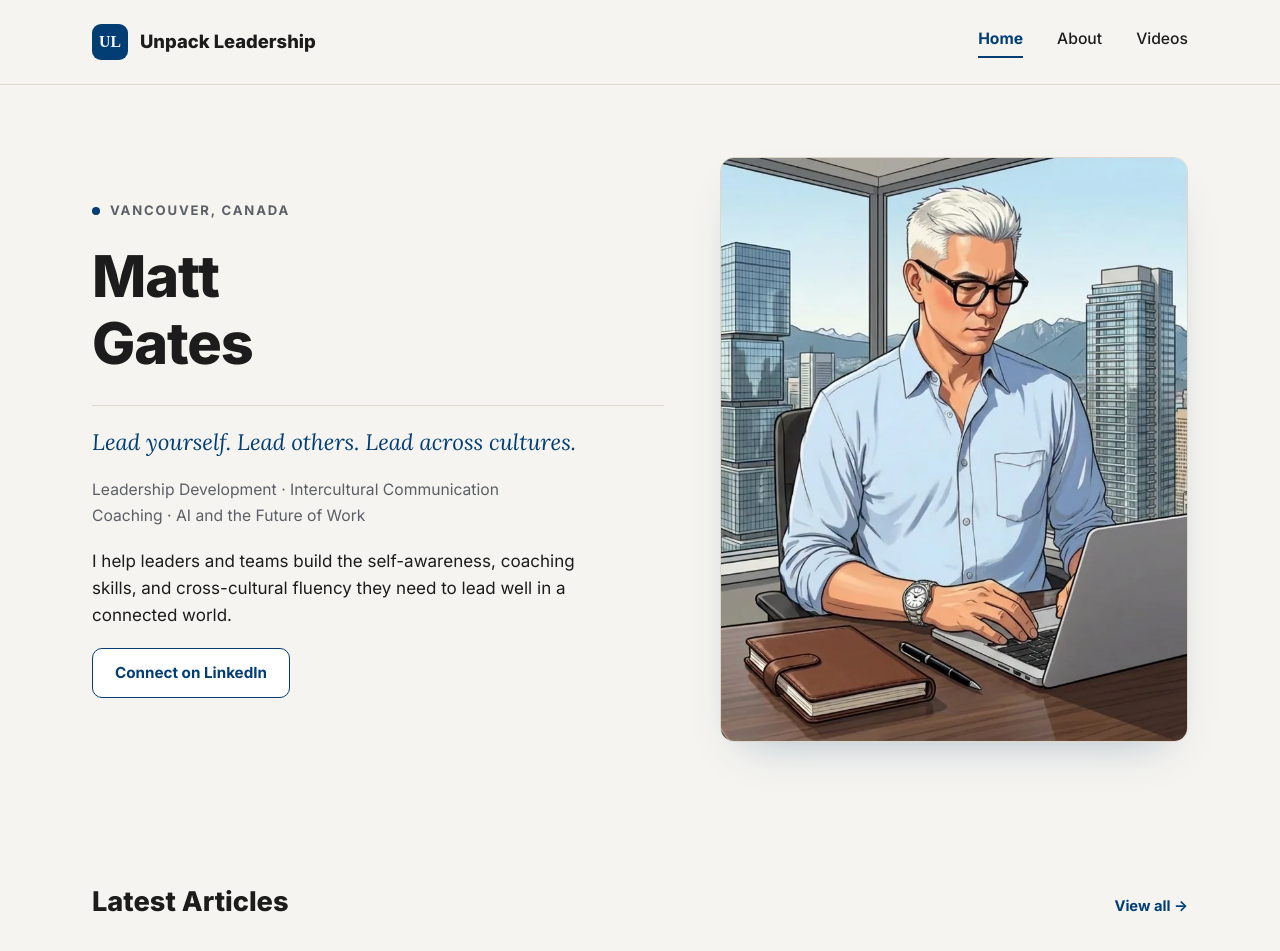
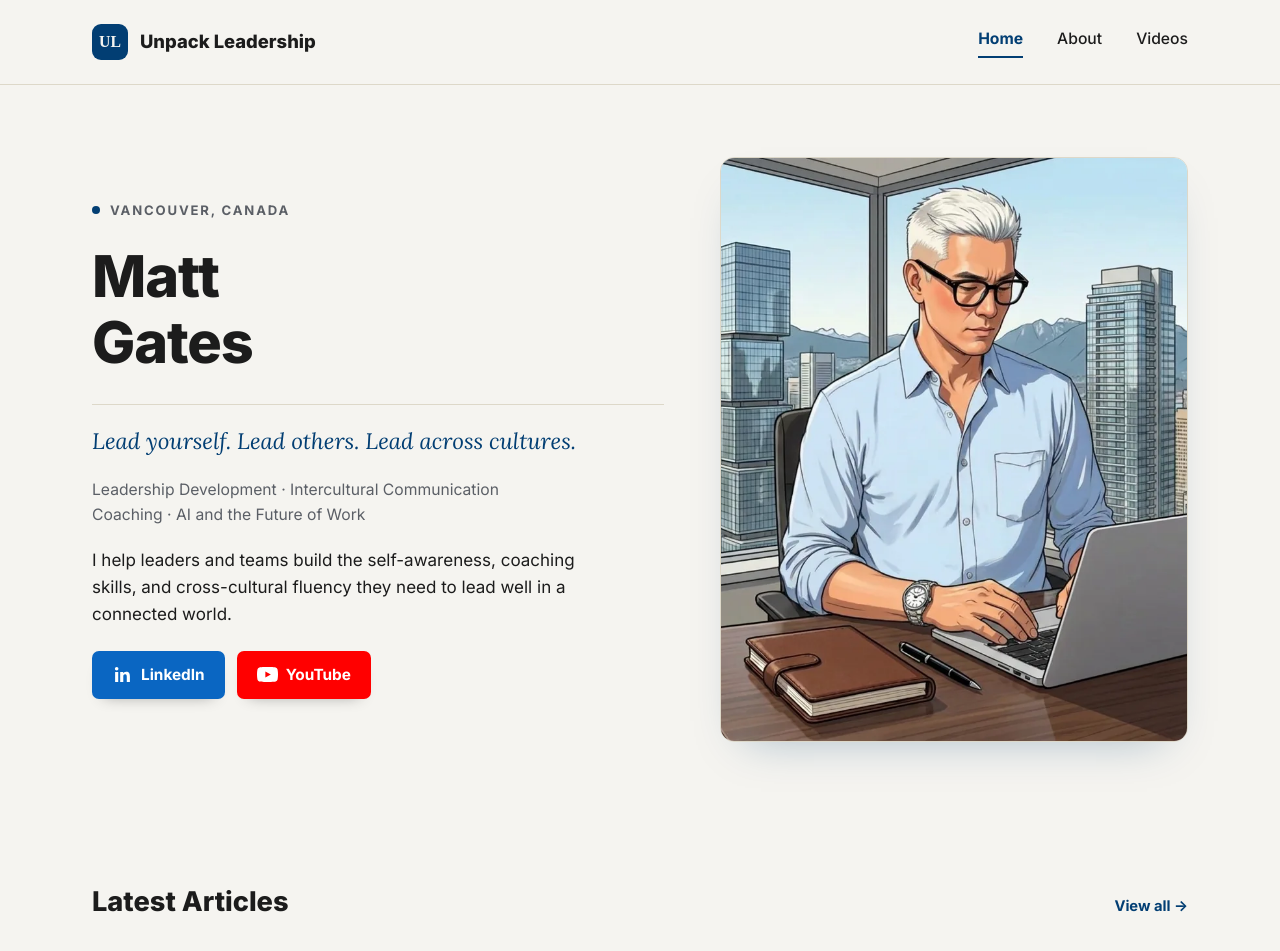
Before and after one commit to mattygates/unpackleadership.com, a Jekyll site: the page built from index.html, in a window 1280 px wide and 1400 px high, cut to the strip 0-957 px from the top of the window. Shown: the top 951 px of the strip. Built offline with Jekyll 4.4.1, drawn with Linux system fonts in a browser that asks for light colours.

Commit message:
Add branded social buttons to hero

```diff
--- a/_includes/hero.html
+++ b/_includes/hero.html
@@ -11,7 +11,21 @@
 
       <p class="hero-bio">{{ site.author.bio }}</p>
 
-      <a class="btn" href="{{ site.social.linkedin }}">Connect on LinkedIn</a>
+      <div class="hero-social" aria-label="Social links">
+        <a class="social-button social-button-linkedin" href="{{ site.social.linkedin }}" target="_blank" rel="noopener">
+          <svg aria-hidden="true" viewBox="0 0 24 24" focusable="false">
+            <path d="M20.45 20.45h-3.56v-5.57c0-1.33-.02-3.04-1.85-3.04-1.85 0-2.13 1.45-2.13 2.94v5.67H9.35V9h3.42v1.57h.05c.48-.9 1.64-1.85 3.37-1.85 3.61 0 4.27 2.37 4.27 5.46v6.27zM5.34 7.43a2.06 2.06 0 1 1 0-4.12 2.06 2.06 0 0 1 0 4.12zM7.12 20.45H3.56V9h3.56v11.45z"/>
+          </svg>
+          <span>LinkedIn</span>
+        </a>
+
+        <a class="social-button social-button-youtube" href="{{ site.social.youtube }}" target="_blank" rel="noopener">
+          <svg aria-hidden="true" viewBox="0 0 24 24" focusable="false">
+            <path d="M23.5 6.2a3.02 3.02 0 0 0-2.13-2.14C19.49 3.56 12 3.56 12 3.56s-7.49 0-9.37.5A3.02 3.02 0 0 0 .5 6.2 31.6 31.6 0 0 0 0 12a31.6 31.6 0 0 0 .5 5.8 3.02 3.02 0 0 0 2.13 2.14c1.88.5 9.37.5 9.37.5s7.49 0 9.37-.5a3.02 3.02 0 0 0 2.13-2.14A31.6 31.6 0 0 0 24 12a31.6 31.6 0 0 0-.5-5.8zM9.55 15.56V8.44L15.82 12l-6.27 3.56z"/>
+          </svg>
+          <span>YouTube</span>
+        </a>
+      </div>
     </div>
 
     <div class="hero-figure">
--- a/assets/css/main.css
+++ b/assets/css/main.css
@@ -210,6 +210,46 @@ p { margin: 0 0 1.1em; }
   color: var(--color-surface);
 }
 .btn-solid:hover { background: var(--color-primary-dark); }
+
+.hero-social {
+  display: flex;
+  flex-wrap: wrap;
+  gap: 12px;
+  margin-top: 22px;
+}
+
+.social-button {
+  display: inline-flex;
+  align-items: center;
+  justify-content: center;
+  gap: 8px;
+  min-height: 48px;
+  padding: 0 20px;
+  border-radius: 7px;
+  color: #fff;
+  font-weight: 700;
+  font-size: 0.96rem;
+  line-height: 1;
+  box-shadow: 0 8px 16px -12px rgba(0, 0, 0, 0.45);
+}
+
+.social-button:hover {
+  color: #fff;
+  text-decoration: none;
+  transform: translateY(-1px);
+}
+
+.social-button svg {
+  width: 21px;
+  height: 21px;
+  fill: currentColor;
+  flex: 0 0 auto;
+}
+
+.social-button-linkedin { background: #0a66c2; }
+.social-button-linkedin:hover { background: #085aa8; }
+.social-button-youtube { background: #ff0000; }
+.social-button-youtube:hover { background: #d90000; }
 
 .hero-figure {
   border: 1px solid var(--color-border);
```
